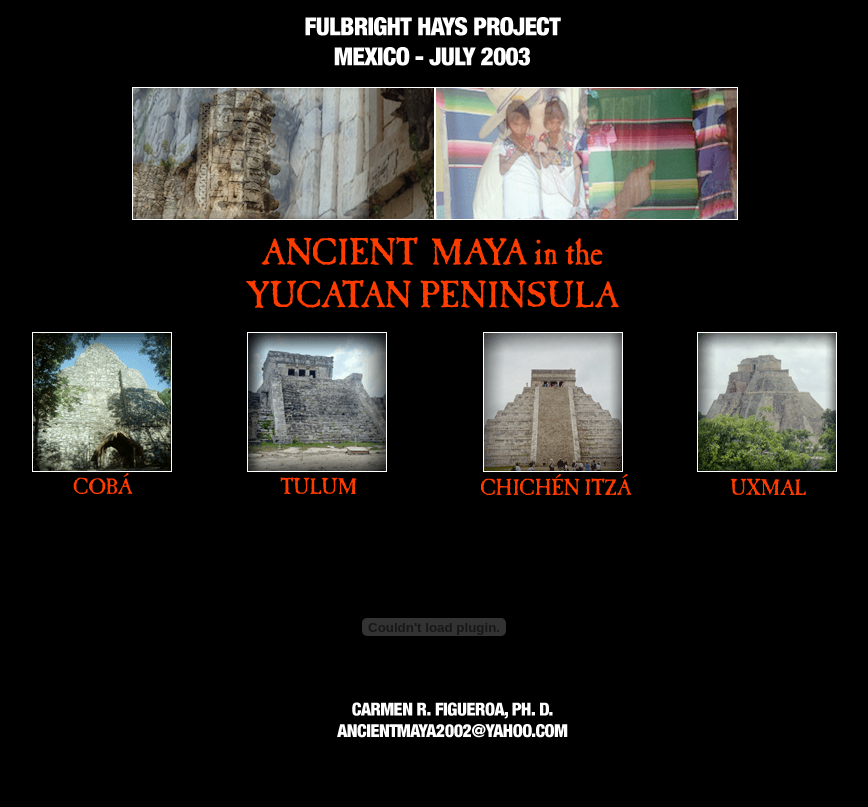
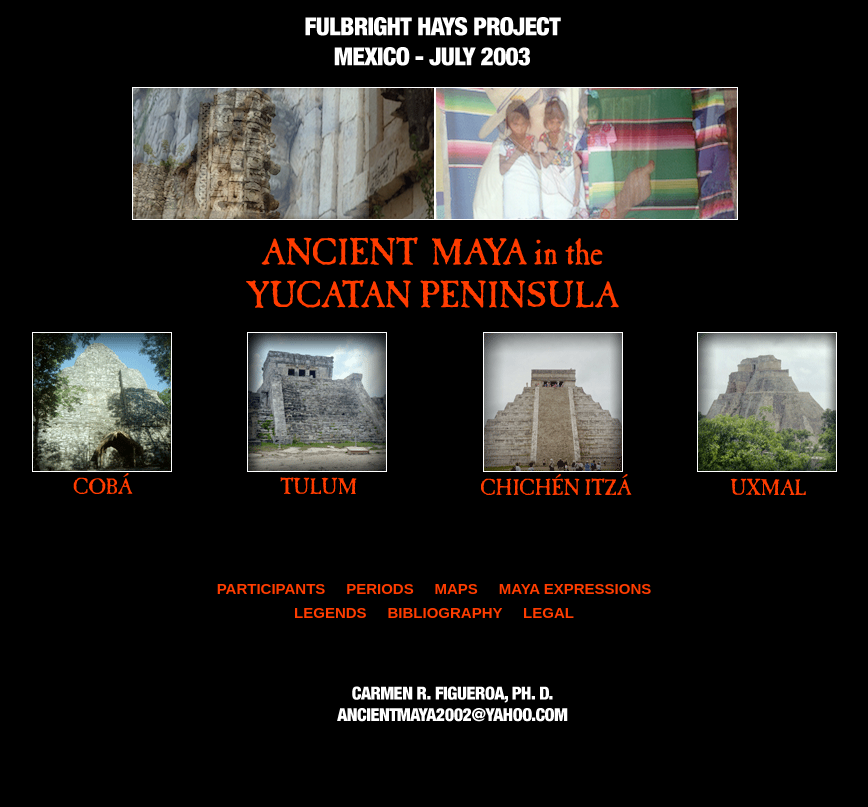
Before and after one commit to thejandroman/carmenfigueroa.com, a plain HTML site: page index.html in a window 1280 px wide. Shown: the whole page, without its empty margins (66-934 px from the left). Drawn offline with Linux system fonts and the light colour scheme.

Commit message:
Remove last swf

```diff
--- a/css/styles.css
+++ b/css/styles.css
@@ -1,3 +1,12 @@
+html {
+    font-size: 62.5%;
+}
+body {
+    font-size: 1.5em; /* currently ems cause chrome bug misinterpreting rems on body element */
+    line-height: 1.6;
+    font-weight: 400;
+}
+
 .container {
     display: block;
     width: 606px;
@@ -15,6 +24,40 @@
 
 .white-border {
     border:1px solid white;
+}
+
+.center {
+    display: block;
+    margin-left: auto;
+    margin-right: auto;
+    text-align: center;
+}
+
+.h6-container {
+    font-family: Sans-Serif;
+}
+
+h6 {
+    margin-top: 0;
+    margin-bottom: 2rem;
+    font-weight: 300;
+    font-size: 1.5rem;
+    line-height: 1.6;
+    letter-spacing: 0;
+    color: #ff3d00;
+}
+h6 a:link, h6 a:visited, h6 a:active {
+    color:#ff3d00;
+    text-decoration: none;
+    -o-transition: .5s;
+    -ms-transition: .5s;
+    -moz-transition: .5s;
+    -webkit-transition: .5s;
+    transition: .5s;
+}
+h6 a:hover {
+    color: white;
+    text-decoration: none;
 }
 
 /* Slideshow settings below */
--- a/index.html
+++ b/index.html
@@ -99,13 +99,25 @@ A:hover{color:red;text-decoration:none}
         </TR>
         <TR>
                 <TD COLSPAN=7>
-                        <object classid="clsid:d27cdb6e-ae6d-11cf-96b8-444553540000" codebase="http://download.macromedia.com/pub/shockwave/cabs/flash/swflash.cab#version=7,0,0,0" width="804" height="118" id="camen" align="middle">
-<param name="allowScriptAccess" value="sameDomain" />
-<param name="movie" value="camen.swf" />
-<param name="quality" value="high" />
-<param name="bgcolor" value="#000000" />
-<embed src="camen.swf" quality="high" bgcolor="#000000" width="804" height="118" name="camen" align="middle" allowScriptAccess="sameDomain" type="application/x-shockwave-flash" pluginspage="http://www.macromedia.com/go/getflashplayer" />
-</object>
+                  <div class="h6-container center">
+                    <h6>
+                      <strong>
+                        <a href="participants.html">PARTICIPANTS</a>
+                        &nbsp; &nbsp;
+                        <a href="periods.html">PERIODS</a>
+                        &nbsp; &nbsp;
+                        <a href="maps.html">MAPS</a>
+                        &nbsp; &nbsp;
+                        <a href="mayaexpressions.html">MAYA EXPRESSIONS</a>
+                        <br />
+                        <a href="legends.html">LEGENDS</a>
+                        &nbsp; &nbsp;
+                        <a href="bibliography.html">BIBLIOGRAPHY</a>
+                        &nbsp; &nbsp;
+                        <a href="legal.html">LEGAL</a>
+                      </strong>
+                    </h6>
+                  </div>
 </TD>
         </TR>
         <TR>
```
